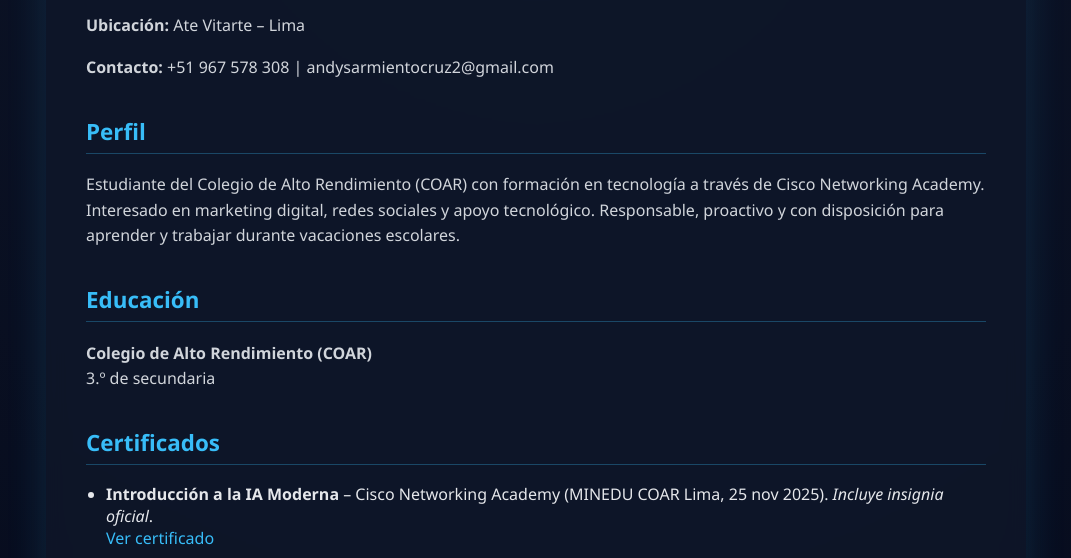
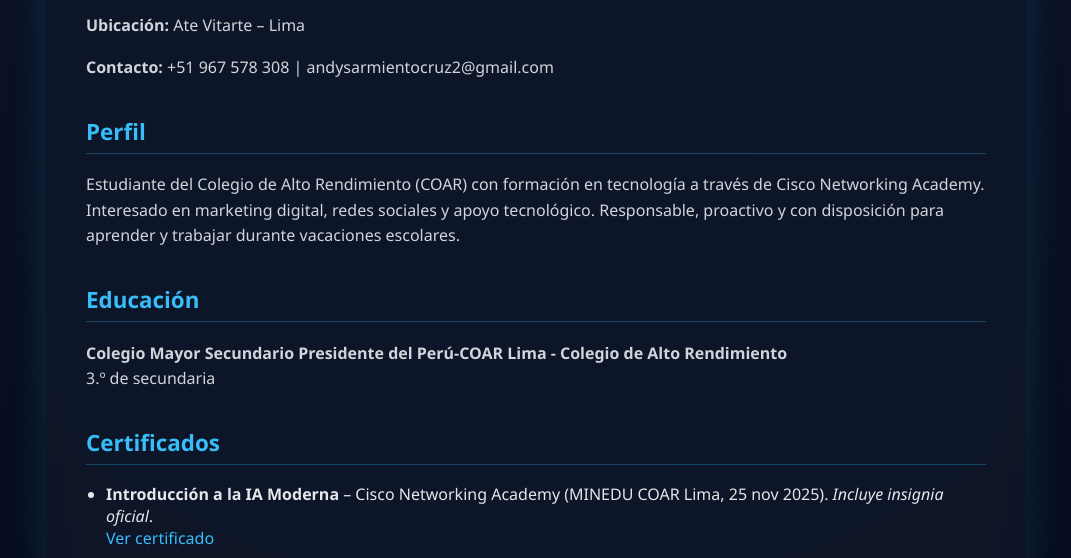
Before and after one commit to andysarmientocruz2-sys/cv-Andy-Sarmiento, a plain HTML site: page index.html in a window 1280 px wide. Shown: the part 226-784 px from the top of the page, without its empty margins (104-1175 px from the left). Drawn offline with Linux system fonts and the light colour scheme.

Commit message:
Update index.html

```diff
--- a/index.html
+++ b/index.html
@@ -98,7 +98,7 @@
   </p>
 
   <h2>Educación</h2>
-<p><strong>Colegio de Alto Rendimiento (COAR)</strong><br>
+<p><strong> Colegio Mayor Secundario Presidente del Perú-COAR Lima - Colegio de Alto Rendimiento </strong><br>
 3.º de secundaria</p>
 
 <section>
```
